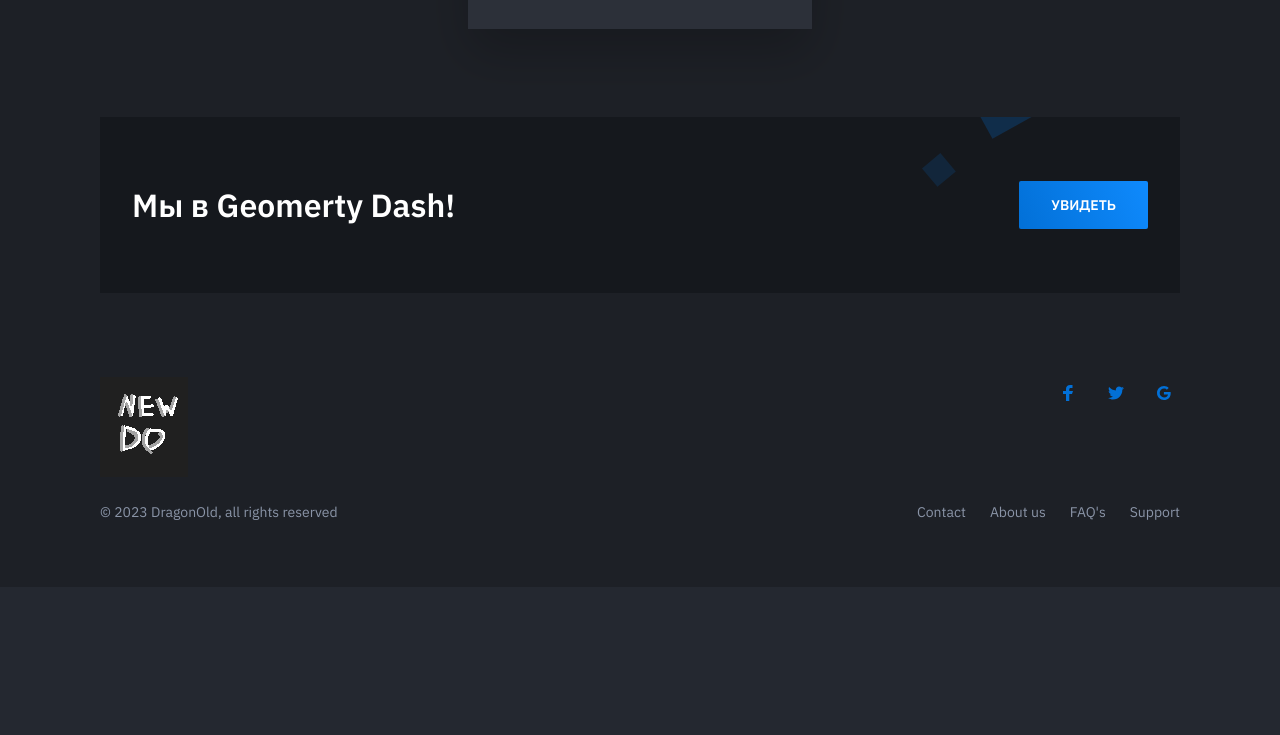
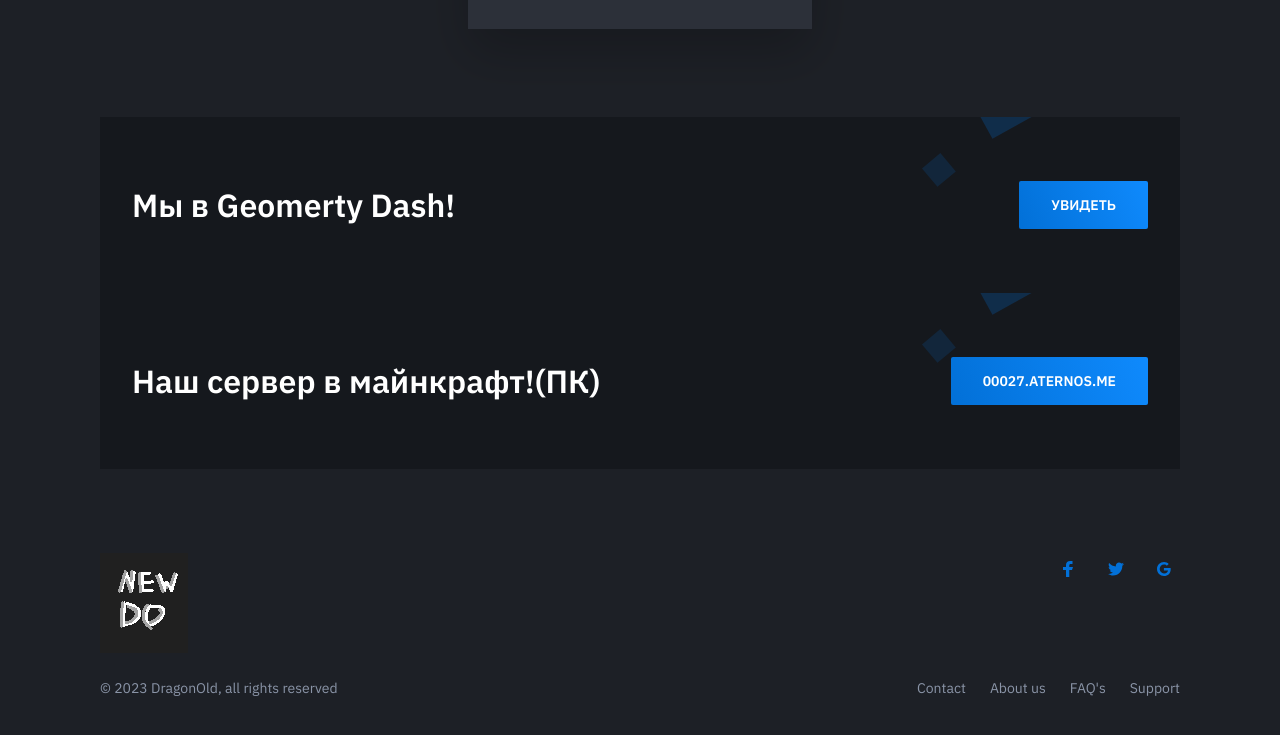
Before and after one commit to EMOYT/NEWDO, a plain HTML site: page index.html in a window 1280 px wide. Shown: the part 1912-2647 px from the top of the page. Before the commit the page ends 2499 px from the top, so only its background shows below. Drawn offline with nearby package versions, Linux system fonts and the light colour scheme.

Commit message:
Update index.html

```diff
--- a/index.html
+++ b/index.html
@@ -138,6 +138,12 @@
 							<a class="button button-primary button-wide-mobile" href="https://gdbrowser.com/u/d4nilyt">Увидеть</a>
 						</div>
 					</div>
+					<div class="cta-inner section-inner">
+					        <h3 class="section-title mt-0">Наш сервер в майнкрафт!(ПК)</h3>
+						<div class="cta-cta">
+							<a class="button button-primary button-wide-mobile" href="https://steam.com/">00027.aternos.me</a>
+						</div>
+										</div>
 				</div>
 			</section>
         </main>
```
